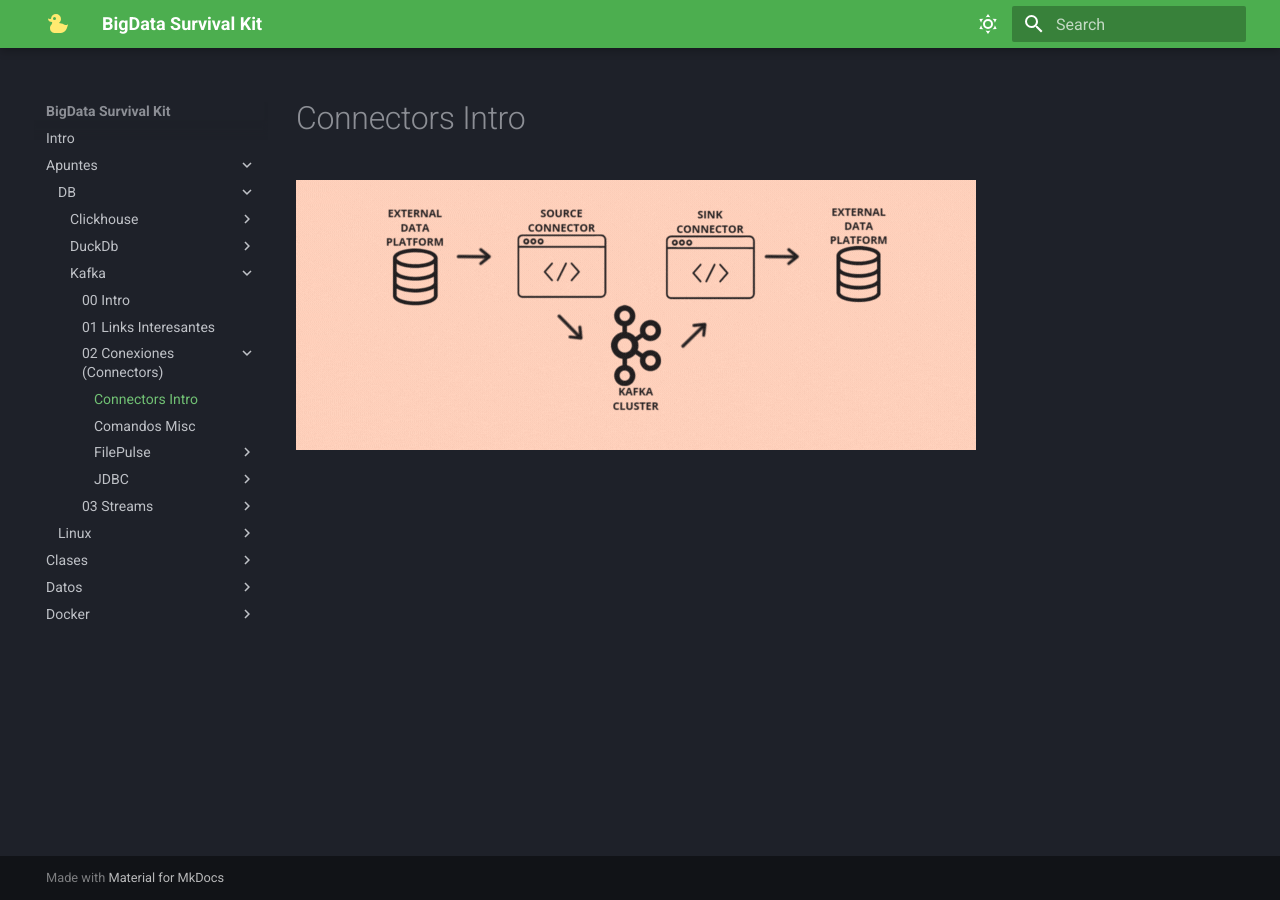
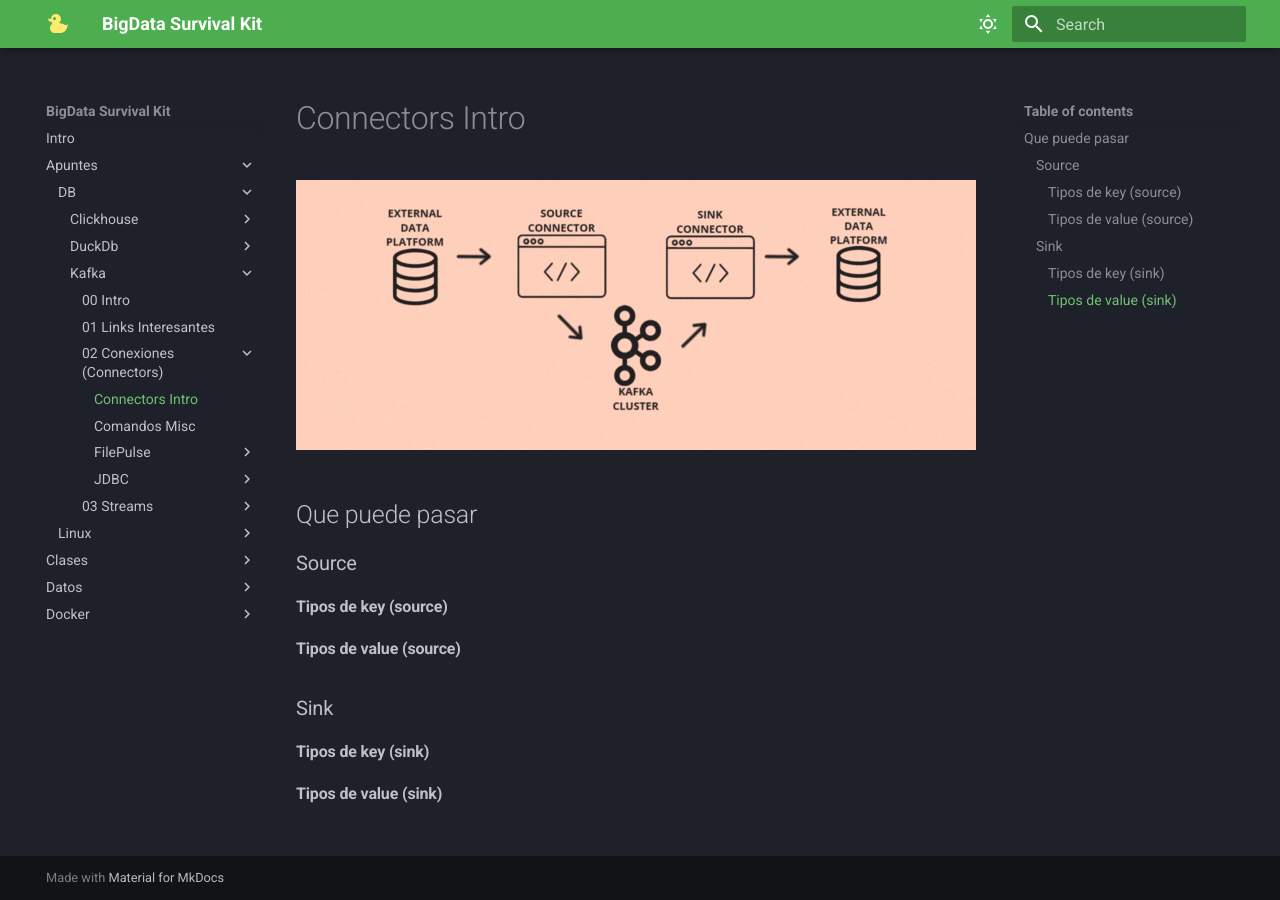
Before and after one commit to alejandroFili/BigData-SurvivalKit, an MkDocs documentation site: the page built from docs/Apuntes/DB/Kafka/02_Conexiones (Connectors)/01_Connectors_Intro.md, in a window 1280 px wide. Built offline with MkDocs 1.6.1 and Material for MkDocs 9.7.7, drawn with Linux system fonts in a browser that asks for light colours.

Commit message:
Update 01_Connectors_Intro.md

```diff
--- a/docs/Apuntes/DB/Kafka/02_Conexiones (Connectors)/01_Connectors_Intro.md
+++ b/docs/Apuntes/DB/Kafka/02_Conexiones (Connectors)/01_Connectors_Intro.md
@@ -1,3 +1,17 @@
 # Connectors Intro
 
 ![Diagrama](/Assets/img/kafkaConnectors.gif)
+
+## Que puede pasar
+
+### Source
+
+#### Tipos de key (source)
+
+#### Tipos de value (source)
+
+### Sink
+
+#### Tipos de key (sink)
+
+#### Tipos de value (sink)
```
